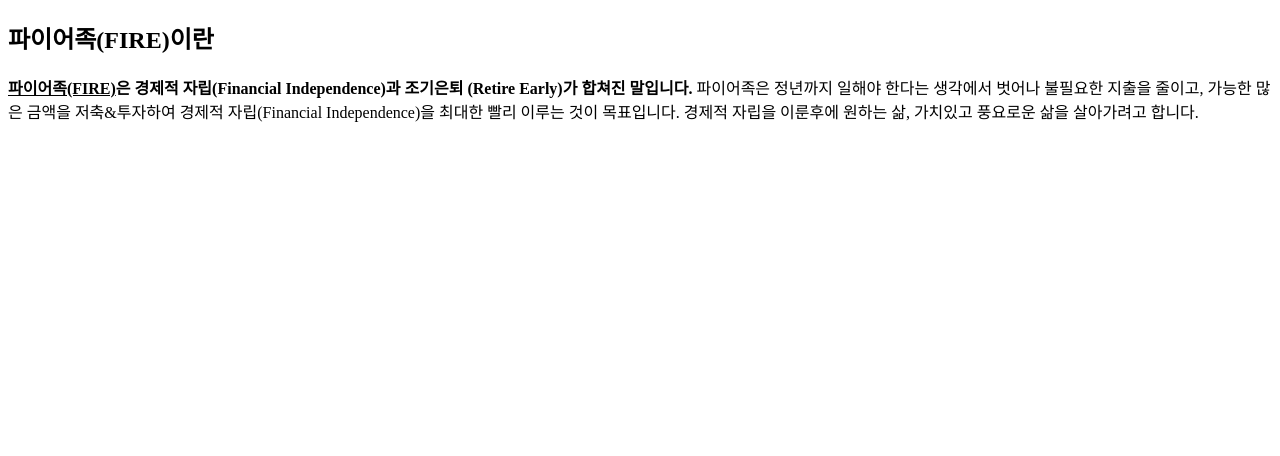
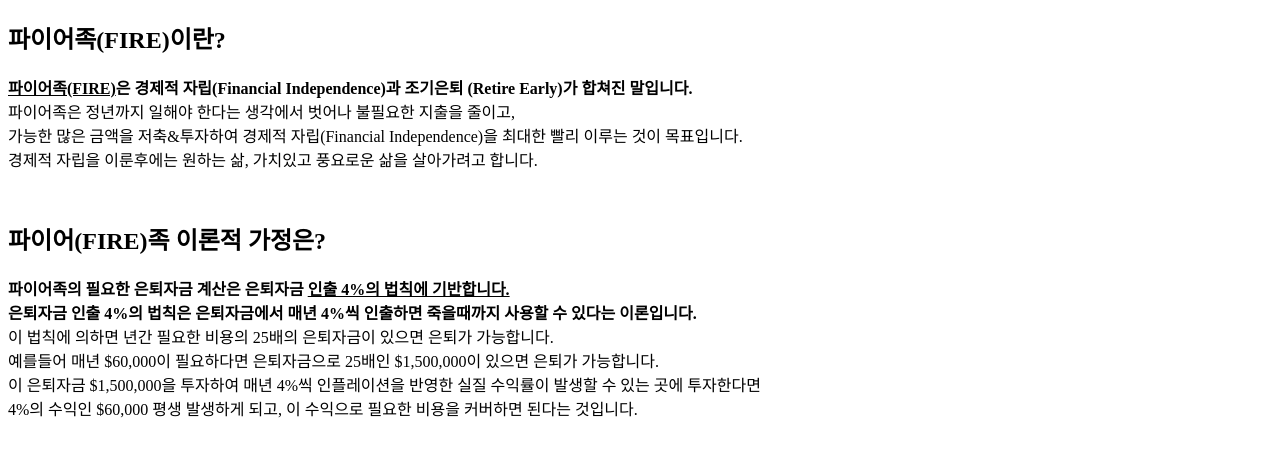
Before and after one commit to JangWoojun/Web, a plain HTML site: page Web Study/생활코딩/사이트 제작.html in a window 1280 px wide. Drawn offline with Linux system fonts and the light colour scheme.

Commit message:
생활코딩 WEB1 줄바꿈 2022/07/30

```diff
--- a/Web Study/생활코딩/사이트 제작.html
+++ b/Web Study/생활코딩/사이트 제작.html
@@ -8,13 +8,25 @@
 </head>
 <body>
 
-<h2>파이어족(FIRE)이란</h2>
+<p>
+<h2>파이어족(FIRE)이란?</h2>
+<strong><u>파이어족(FIRE)</u>은 경제적 자립(Financial Independence)과 조기은퇴
+(Retire Early)가 합쳐진 말입니다.</strong> <br> 파이어족은 정년까지 일해야 한다는 생각에서 벗어나
+불필요한 지출을 줄이고, <br> 가능한 많은 금액을 저축&투자하여 경제적 자립(Financial Independence)을
+최대한 빨리 이루는 것이 목표입니다. <br> 경제적 자립을 이룬후에는 원하는 삶, 가치있고 풍요로운 삶을
+살아가려고 합니다.
+</p>
 
-<strong><u>파이어족(FIRE)</u>은 경제적 자립(Financial Independence)과 조기은퇴
-(Retire Early)가 합쳐진 말입니다.</strong> 파이어족은 정년까지 일해야 한다는 생각에서 벗어나
-불필요한 지출을 줄이고, 가능한 많은 금액을 저축&투자하여 경제적 자립(Financial Independence)을
-최대한 빨리 이루는 것이 목표입니다. 경제적 자립을 이룬후에 원하는 삶, 가치있고 풍요로운 삶을
-살아가려고 합니다.
+<p style="margin-top:50px;">
+<h2>파이어(FIRE)족 이론적 가정은?</h2>
+<strong>파이어족의 필요한 은퇴자금 계산은 은퇴자금 <u>인출 4%의 법칙에 기반합니다.</u>
+<br> 은퇴자금 인출 4%의 법칙은 은퇴자금에서 매년 4%씩 인출하면 죽을때까지 사용할 수 있다는
+이론입니다.</strong> <br> 이 법칙에 의하면 년간 필요한 비용의 25배의 은퇴자금이 있으면 은퇴가
+가능합니다. <br> 예를들어 매년 $60,000이 필요하다면 은퇴자금으로 25배인 $1,500,000이 있으면
+은퇴가 가능합니다. <br> 이 은퇴자금 $1,500,000을 투자하여 매년 4%씩 인플레이션을 반영한 실질
+수익률이 발생할 수 있는 곳에 투자한다면 <br> 4%의 수익인 $60,000 평생 발생하게 되고,
+이 수익으로 필요한 비용을 커버하면 된다는 것입니다.
+</p>
 
 </body>
 </html>
```
